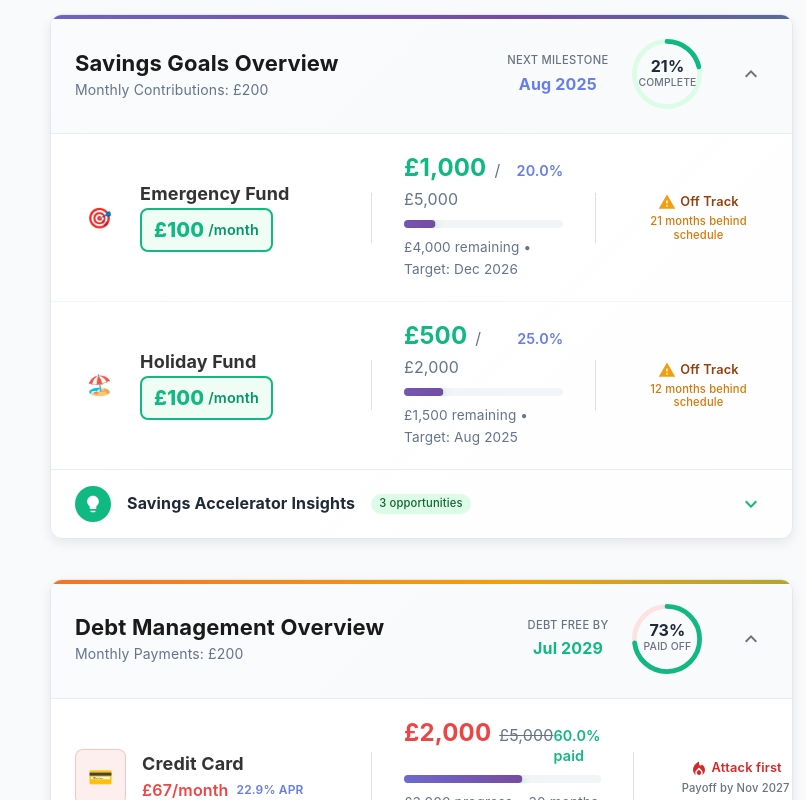
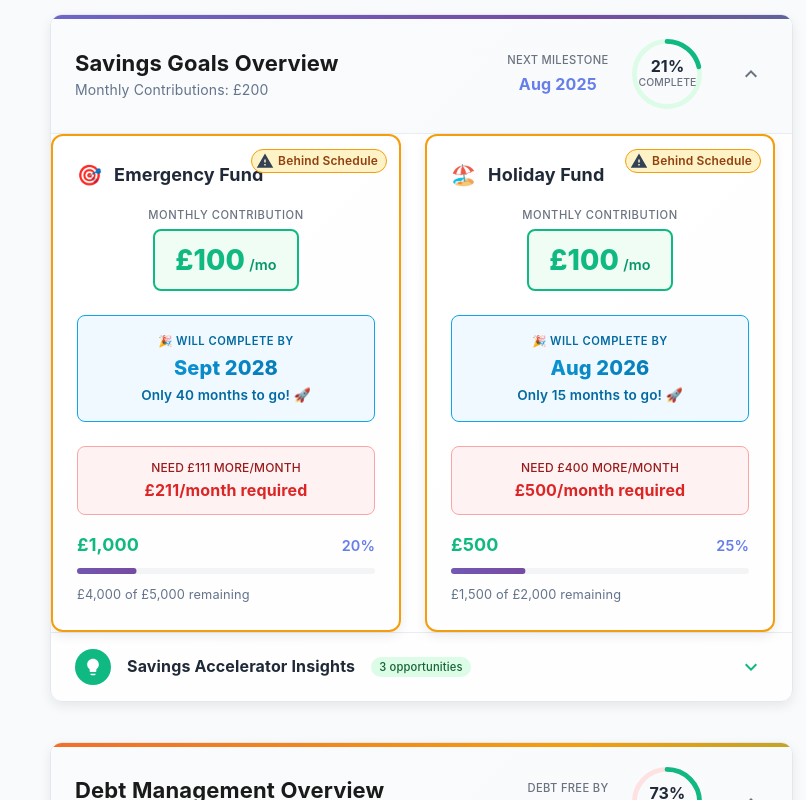
Before and after one commit to randellios/budget, a React (Vite) app: page / in a window 1280 px wide. Shown: the part 1040-1840 px from the top of the page, without its empty margins (474-1280 px from the left). Built offline with nearby package versions, Linux system fonts and the light colour scheme.

Commit message:
vertical savings card

```diff
--- a/src/components/overview/SavingsGoalsOverview.jsx
+++ b/src/components/overview/SavingsGoalsOverview.jsx
@@ -286,75 +286,202 @@ const SavingsGoalsOverview = () => {
       </SectionHeader>
       <Collapse in={isExpanded} timeout="auto" unmountOnExit>
         <CardContent sx={{ p: 0 }}>
+          <Box sx={{ display: 'flex', gap: 3, flexWrap: 'wrap' }}>
             {savingsGoals.map((goal, index) => {
               const progress =
                 goal.targetAmount > 0
                   ? (goal.currentBalance / goal.targetAmount) * 100
                   : 0;
               const remaining = goal.targetAmount - goal.currentBalance;
-            const { onTrack, monthsBehind } = calculateGoalStatus(goal);
-            const expectedCompletion = calculateExpectedCompletion(goal);
+              const monthsToCompletion =
+                goal.monthlyContribution > 0
+                  ? Math.ceil(remaining / goal.monthlyContribution)
+                  : null;
+              const completionDate = monthsToCompletion
+                ? (() => {
+                    const date = new Date();
+                    date.setMonth(date.getMonth() + monthsToCompletion);
+                    return date;
+                  })()
+                : null;
+
+              const targetDate = goal.targetDate
+                ? new Date(goal.targetDate)
+                : null;
+              const isOnTrack =
+                targetDate && monthsToCompletion
+                  ? completionDate <= targetDate
+                  : false;
+              const monthsOverUnder =
+                targetDate && monthsToCompletion
+                  ? Math.ceil(
+                      (completionDate.getTime() - targetDate.getTime()) /
+                        (1000 * 60 * 60 * 24 * 30.44)
+                    )
+                  : 0;
+
+              const requiredMonthlyForTarget =
+                targetDate && remaining > 0
+                  ? Math.ceil(
+                      remaining /
+                        Math.max(
+                          1,
+                          Math.ceil(
+                            (targetDate.getTime() - new Date().getTime()) /
+                              (1000 * 60 * 60 * 24 * 30.44)
+                          )
+                        )
+                    )
+                  : 0;
+
+              const getBorderColor = () => {
+                if (goal.monthlyContribution === 0) return '#e2e8f0';
+                if (isOnTrack) return '#10b981';
+                return '#f59e0b';
+              };
+
+              const getStatusChip = () => {
+                if (goal.monthlyContribution === 0) {
+                  return (
+                    <Chip
+                      icon={<WarningIcon />}
+                      label="No Contributions"
+                      size="small"
+                      sx={{
+                        backgroundColor: '#fef3c7',
+                        color: '#92400e',
+                        border: '1px solid #f59e0b',
+                        fontWeight: 600,
+                        fontSize: '0.75rem'
+                      }}
+                    />
+                  );
+                }
+                if (isOnTrack) {
+                  return (
+                    <Chip
+                      icon={<CheckCircleIcon />}
+                      label="On Track"
+                      size="small"
+                      sx={{
+                        backgroundColor: '#dcfce7',
+                        color: '#166534',
+                        border: '1px solid #10b981',
+                        fontWeight: 600,
+                        fontSize: '0.75rem'
+                      }}
+                    />
+                  );
+                }
+                return (
+                  <Chip
+                    icon={<WarningIcon />}
+                    label="Behind Schedule"
+                    size="small"
+                    sx={{
+                      backgroundColor: '#fef3c7',
+                      color: '#92400e',
+                      border: '1px solid #f59e0b',
+                      fontWeight: 600,
+                      fontSize: '0.75rem'
+                    }}
+                  />
+                );
+              };
 
               return (
-              <GoalRow key={goal.id}>
+                <Box
+                  key={goal.id}
+                  sx={{ flex: 1, minWidth: '300px', maxWidth: '350px' }}
+                >
+                  <Card
+                    sx={{
+                      height: '100%',
+                      border: `2px solid ${getBorderColor()}`,
+                      borderRadius: 3,
+                      bgcolor: '#ffffff',
+                      position: 'relative'
+                    }}
+                  >
+                    {/* Status Chip - Positioned at top right */}
+                    <Box
+                      sx={{
+                        position: 'absolute',
+                        top: 12,
+                        right: 12,
+                        zIndex: 1
+                      }}
+                    >
+                      {getStatusChip()}
+                    </Box>
+
+                    <CardContent
+                      sx={{
+                        p: 3,
+                        height: '100%',
+                        display: 'flex',
+                        flexDirection: 'column'
+                      }}
+                    >
+                      {/* Title & Icon */}
                       <Box
                         sx={{
                           display: 'flex',
                           alignItems: 'center',
-                    flex: '0 0 280px',
-                    minHeight: '60px'
+                          gap: 1.5,
+                          mb: 2,
+                          pr: 5
                         }}
                       >
-                  <Box
-                    sx={{
-                      borderRadius: 2,
-                      p: 1.5,
-                      display: 'flex',
-                      alignItems: 'center',
-                      justifyContent: 'center',
-                      mr: 2,
-                      fontSize: '20px'
-                    }}
-                  >
+                        <Typography sx={{ fontSize: '20px' }}>
                           {goal.icon}
-                  </Box>
-                  <Box
-                    sx={{
-                      display: 'flex',
-                      flexDirection: 'column',
-                      justifyContent: 'center'
-                    }}
-                  >
+                        </Typography>
                         <Typography
                           variant="h6"
                           sx={{
                             fontWeight: 700,
                             fontSize: '1.125rem',
-                        mb: 0.5,
+                            color: '#1f2937',
                             lineHeight: 1.2
                           }}
                         >
                           {goal.name}
                         </Typography>
+                      </Box>
+
+                      {/* Monthly Contribution - Most Prominent */}
+                      <Box sx={{ textAlign: 'center', mb: 3 }}>
+                        <Typography
+                          variant="caption"
+                          sx={{
+                            fontSize: '0.7rem',
+                            color: '#6b7280',
+                            fontWeight: 500,
+                            textTransform: 'uppercase',
+                            letterSpacing: '0.5px',
+                            display: 'block',
+                            mb: 0.5
+                          }}
+                        >
+                          Monthly Contribution
+                        </Typography>
                         <Box
                           sx={{
-                        display: 'flex',
-                        alignItems: 'center',
+                            display: 'inline-flex',
+                            alignItems: 'baseline',
                             bgcolor: '#f0fdf4',
-                        px: 1.5,
-                        py: 0.5,
+                            px: 2.5,
+                            py: 1.5,
                             borderRadius: 2,
-                        border: '2px solid #10b981',
-                        width: 'fit-content'
+                            border: '2px solid #10b981'
                           }}
                         >
                           <Typography
-                        variant="h6"
+                            variant="h4"
                             sx={{
-                          fontSize: '1.25rem',
+                              fontSize: '1.75rem',
                               fontWeight: 800,
-                          color: '#10b981',
-                          display: 'inline'
+                              color: '#10b981'
                             }}
                           >
                             £{goal.monthlyContribution}
@@ -365,28 +492,159 @@ const SavingsGoalsOverview = () => {
                               fontSize: '0.9rem',
                               fontWeight: 600,
                               color: '#059669',
-                          display: 'inline',
                               ml: 0.5
                             }}
                           >
+                            /mo
+                          </Typography>
+                        </Box>
+                      </Box>
+
+                      {/* Completion Timeline */}
+                      <Box
+                        sx={{
+                          textAlign: 'center',
+                          mb: 3,
+                          p: 2,
+                          bgcolor: '#f0f9ff',
+                          borderRadius: 2,
+                          border: '1px solid #0ea5e9'
+                        }}
+                      >
+                        <Typography
+                          variant="caption"
+                          sx={{
+                            fontSize: '0.7rem',
+                            color: '#0369a1',
+                            fontWeight: 600,
+                            textTransform: 'uppercase',
+                            letterSpacing: '0.5px',
+                            display: 'block',
+                            mb: 0.5
+                          }}
+                        >
+                          🎉 Will Complete By
+                        </Typography>
+                        <Typography
+                          variant="h5"
+                          sx={{
+                            fontWeight: 800,
+                            fontSize: '1.25rem',
+                            color: '#0c4a6e',
+                            mb: 0.5,
+                            background:
+                              'linear-gradient(135deg, #0ea5e9, #0369a1)',
+                            backgroundClip: 'text',
+                            WebkitBackgroundClip: 'text',
+                            WebkitTextFillColor: 'transparent'
+                          }}
+                        >
+                          {goal.monthlyContribution > 0 && completionDate
+                            ? completionDate.toLocaleDateString('en-GB', {
+                                month: 'short',
+                                year: 'numeric'
+                              })
+                            : targetDate
+                              ? targetDate.toLocaleDateString('en-GB', {
+                                  month: 'short',
+                                  year: 'numeric'
+                                })
+                              : 'Not set'}
+                        </Typography>
+                        {goal.monthlyContribution > 0 && monthsToCompletion && (
+                          <Typography
+                            variant="body2"
+                            sx={{
+                              fontSize: '0.85rem',
+                              color: '#0369a1',
+                              fontWeight: 600
+                            }}
+                          >
+                            Only {monthsToCompletion} months to go! 🚀
+                          </Typography>
+                        )}
+                      </Box>
+
+                      {/* Budget Status */}
+                      {goal.monthlyContribution > 0 && targetDate && (
+                        <Box sx={{ mb: 2 }}>
+                          {!isOnTrack ? (
+                            <Box
+                              sx={{
+                                p: 1.5,
+                                bgcolor: '#fef2f2',
+                                borderRadius: 2,
+                                border: '1px solid #fca5a5',
+                                textAlign: 'center'
+                              }}
+                            >
+                              <Typography
+                                variant="body2"
+                                sx={{
+                                  fontSize: '0.75rem',
+                                  fontWeight: 500,
+                                  color: '#991b1b',
+                                  mb: 0.25
+                                }}
+                              >
+                                NEED £
+                                {requiredMonthlyForTarget -
+                                  goal.monthlyContribution}{' '}
+                                MORE/MONTH
+                              </Typography>
+                              <Typography
+                                variant="body1"
+                                sx={{
+                                  fontSize: '1rem',
+                                  fontWeight: 700,
+                                  color: '#dc2626'
+                                }}
+                              >
+                                £{requiredMonthlyForTarget}/month required
+                              </Typography>
+                            </Box>
+                          ) : (
+                            <Box
+                              sx={{
+                                p: 1.5,
+                                bgcolor: '#f0fdf4',
+                                borderRadius: 2,
+                                border: '1px solid #bbf7d0',
+                                textAlign: 'center'
+                              }}
+                            >
+                              <Typography
+                                variant="body2"
+                                sx={{
+                                  fontSize: '0.75rem',
+                                  fontWeight: 500,
+                                  color: '#166534',
+                                  mb: 0.25
+                                }}
+                              >
+                                SAVING £
+                                {goal.monthlyContribution -
+                                  requiredMonthlyForTarget}{' '}
+                                EXTRA/MONTH
+                              </Typography>
+                              <Typography
+                                variant="body1"
+                                sx={{
+                                  fontSize: '0.9rem',
+                                  fontWeight: 600,
+                                  color: '#059669'
+                                }}
+                              >
+                                Could reduce to £{requiredMonthlyForTarget}
                                 /month
                               </Typography>
                             </Box>
+                          )}
                         </Box>
-                </Box>
-                <Divider
-                  orientation="vertical"
-                  flexItem
-                  sx={{ height: 50, mx: 2, alignSelf: 'center' }}
-                />
-                <ProgressSection
-                  sx={{
-                    display: 'flex',
-                    flexDirection: 'column',
-                    justifyContent: 'center',
-                    minHeight: '60px'
-                  }}
-                >
+                      )}
+
+                      {/* Progress Section */}
+                      <Box sx={{ mt: 'auto' }}>
                         <Box
                           sx={{
                             display: 'flex',
@@ -396,23 +654,14 @@ const SavingsGoalsOverview = () => {
                           }}
                         >
                           <Typography
-                      variant="h4"
+                            variant="h6"
                             sx={{
-                        fontWeight: 'bold',
-                        fontSize: '1.5rem',
-                        color: '#10b981',
-                        lineHeight: 1.2
+                              fontWeight: 700,
+                              fontSize: '1.125rem',
+                              color: '#10b981'
                             }}
                           >
                             £{goal.currentBalance.toLocaleString()}
-                      <Typography
-                        component="span"
-                        variant="body1"
-                        color="text.secondary"
-                        sx={{ fontSize: '1rem', ml: 1, fontWeight: 400 }}
-                      >
-                        / £{goal.targetAmount.toLocaleString()}
-                      </Typography>
                           </Typography>
                           <Typography
                             variant="body2"
@@ -422,136 +671,38 @@ const SavingsGoalsOverview = () => {
                               fontSize: '0.9rem'
                             }}
                           >
-                      {progress.toFixed(1)}%
+                            {progress.toFixed(0)}%
                           </Typography>
                         </Box>
                         <LinearProgress
                           variant="determinate"
                           value={Math.min(progress, 100)}
                           sx={{
-                      height: 8,
-                      borderRadius: 4,
+                            height: 6,
+                            borderRadius: 3,
                             backgroundColor: '#f3f4f6',
                             mb: 1,
                             '& .MuiLinearProgress-bar': {
                               backgroundColor: '#10b981',
-                        borderRadius: 4,
-                        boxShadow: '0 2px 8px rgba(16, 185, 129, 0.4)'
+                              borderRadius: 3
                             }
                           }}
                         />
                         <Typography
                           variant="caption"
                           color="text.secondary"
-                    sx={{ fontSize: '0.85rem' }}
+                          sx={{ fontSize: '0.8rem' }}
                         >
-                    £{remaining.toLocaleString()} remaining
-                    {goal.targetDate &&
-                      ` • Target: ${new Date(goal.targetDate).toLocaleDateString('en-GB', { month: 'short', year: 'numeric' })}`}
-                  </Typography>
-                </ProgressSection>
-                <Divider
-                  orientation="vertical"
-                  flexItem
-                  sx={{ height: 50, mx: 2, alignSelf: 'center' }}
-                />
-                <Box
-                  sx={{
-                    ml: 2,
-                    display: 'flex',
-                    flexDirection: 'column',
-                    alignItems: 'center',
-                    justifyContent: 'center',
-                    flex: '0 0 140px',
-                    minHeight: '60px',
-                    textAlign: 'center'
-                  }}
-                >
-                  {onTrack ? (
-                    <Box
-                      sx={{
-                        display: 'flex',
-                        flexDirection: 'column',
-                        alignItems: 'center',
-                        gap: 0.5
-                      }}
-                    >
-                      <Box
-                        sx={{ display: 'flex', alignItems: 'center', gap: 0.5 }}
-                      >
-                        <CheckCircleIcon
-                          sx={{ fontSize: 18, color: '#10b981' }}
-                        />
-                        <Typography
-                          variant="body2"
-                          sx={{
-                            fontSize: '0.8rem',
-                            fontWeight: 600,
-                            color: '#166534'
-                          }}
-                        >
-                          On Track
+                          £{remaining.toLocaleString()} of £
+                          {goal.targetAmount.toLocaleString()} remaining
                         </Typography>
                       </Box>
-                      <Typography
-                        variant="caption"
-                        sx={{
-                          fontSize: '0.7rem',
-                          fontWeight: 500,
-                          color: '#059669',
-                          lineHeight: 1.2
-                        }}
-                      >
-                        Complete by {formatCompletionDate(expectedCompletion)}
-                      </Typography>
+                    </CardContent>
+                  </Card>
                 </Box>
-                  ) : (
-                    <Box
-                      sx={{
-                        display: 'flex',
-                        flexDirection: 'column',
-                        alignItems: 'center',
-                        gap: 0.5
-                      }}
-                    >
-                      <Box
-                        sx={{ display: 'flex', alignItems: 'center', gap: 0.5 }}
-                      >
-                        <WarningIcon sx={{ fontSize: 18, color: '#f59e0b' }} />
-                        <Typography
-                          variant="body2"
-                          sx={{
-                            fontSize: '0.8rem',
-                            fontWeight: 600,
-                            color: '#92400e'
-                          }}
-                        >
-                          {goal.monthlyContribution === 0
-                            ? 'No Contributions'
-                            : 'Off Track'}
-                        </Typography>
-                      </Box>
-                      <Typography
-                        variant="caption"
-                        sx={{
-                          fontSize: '0.7rem',
-                          fontWeight: 500,
-                          color: '#d97706',
-                          lineHeight: 1.2
-                        }}
-                      >
-                        {goal.monthlyContribution === 0
-                          ? 'Add monthly contribution'
-                          : monthsBehind > 0
-                            ? `${monthsBehind} months behind schedule`
-                            : 'No target date set'}
-                      </Typography>
-                    </Box>
-                  )}
-                </Box>
-              </GoalRow>
               );
             })}
+          </Box>
         </CardContent>
         <Box
           sx={{
```
Lines whose indentation alone changed are shown as unchanged.
